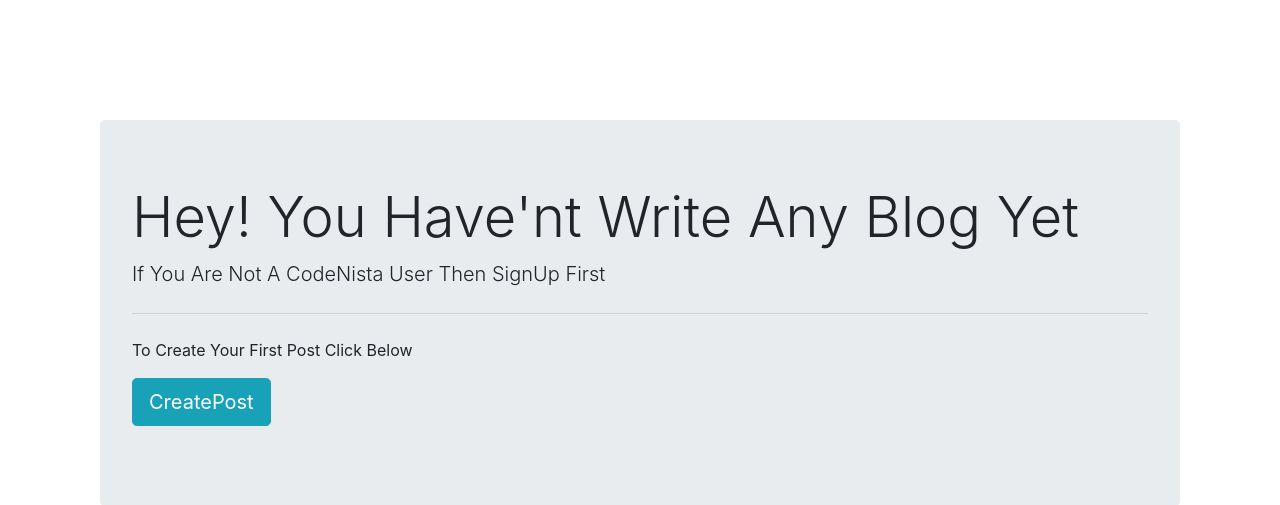
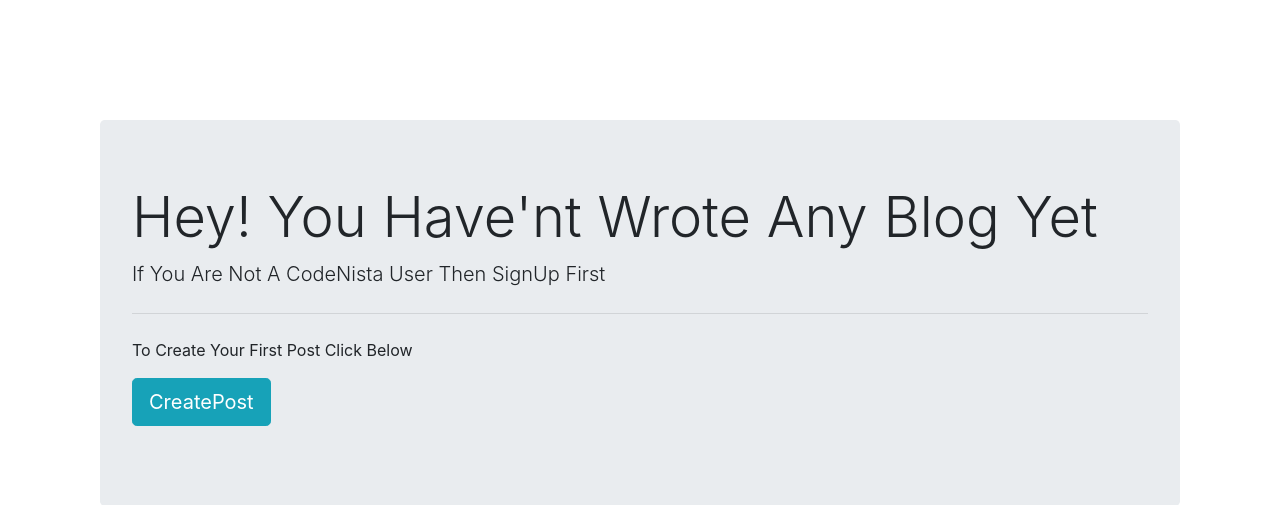
Before and after one commit to kritirikhi/CodeNista, a Django app: page /blog/myblogs in a window 1280 px wide. Shown: the part 56-561 px from the top of the page. Run offline with Django 3.2, Linux system fonts and the light colour scheme; a user stored in the database is signed in; data that the repository does not hold is empty; some libraries are stand-ins or nearby versions.

Commit message:
changed myblogs sentence

```diff
--- a/templates/blog/myblogs.html
+++ b/templates/blog/myblogs.html
@@ -40,7 +40,7 @@
     {% else %}
     <div class="container col-sm" style="margin-top:120px">
         <div class="jumbotron">
-            <h1 class="display-4">Hey! You Have'nt Write Any Blog Yet</h1>
+            <h1 class="display-4">Hey! You Have'nt Wrote Any Blog Yet</h1>
             <p class="lead"> If You Are Not A CodeNista User Then SignUp First</p>
             <hr class="my-4">
             <p>To Create Your First Post Click Below</p>
```
Also changed, not shown: db.sqlite3.
